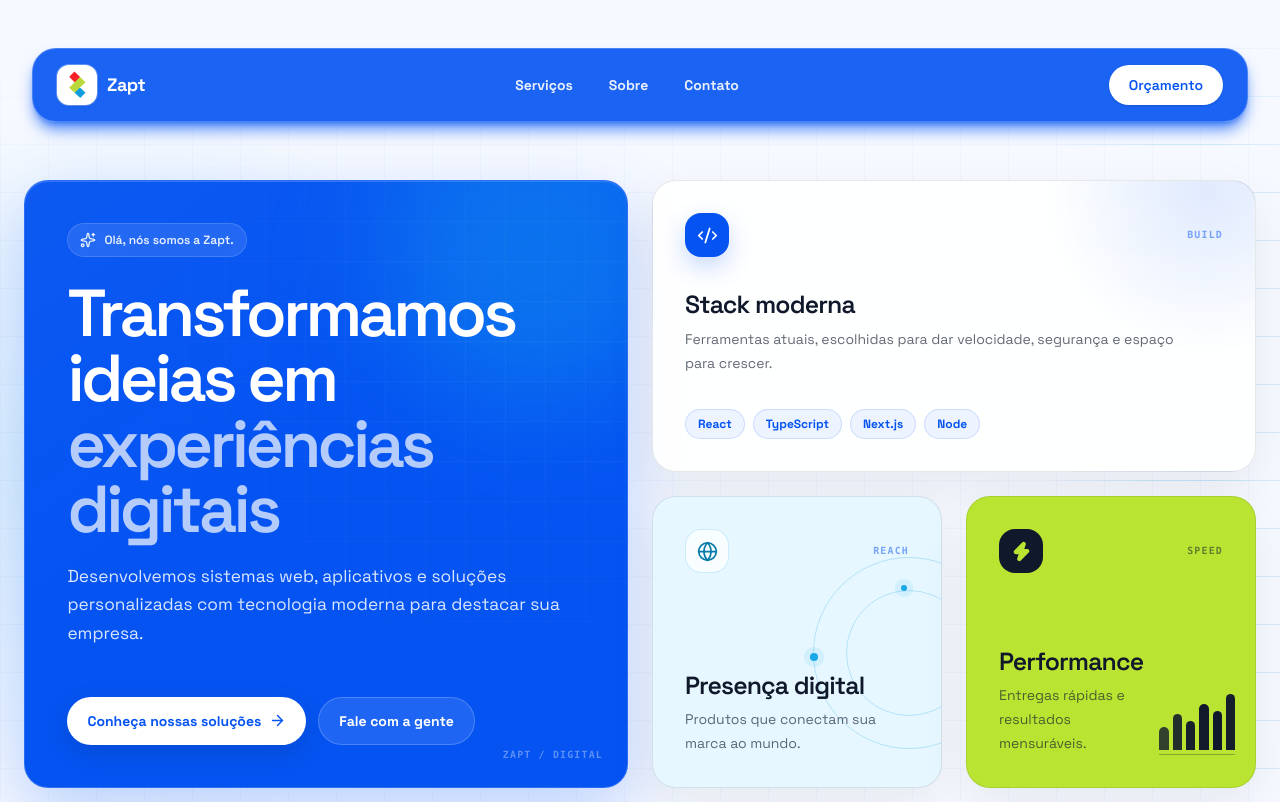
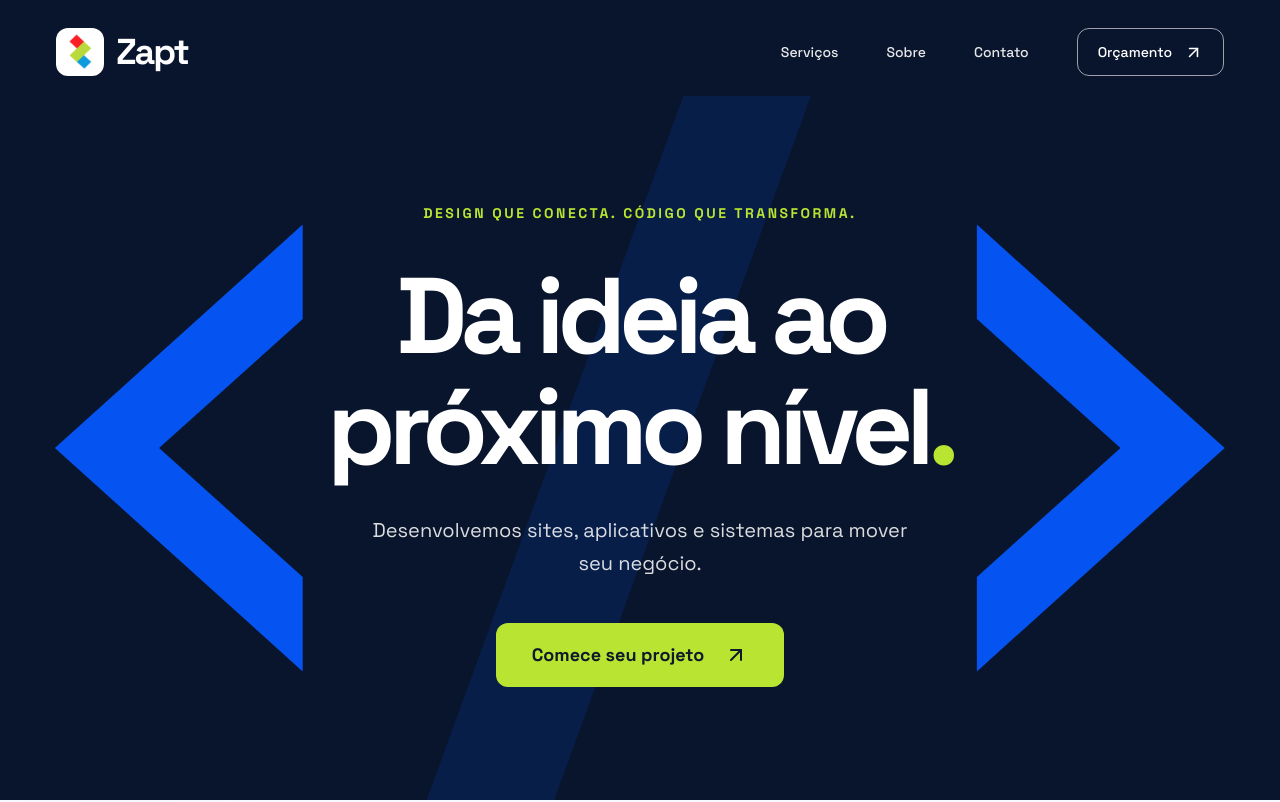
Before and after one commit to Gabriel-Andreoni/zapt, a Next.js app: page / in a window 1280 px wide. Shown: the top 802 px of the page. Built offline with nearby package versions, Linux system fonts and the light colour scheme.

Commit message:
Criação de uma nova hero e remoção da malha de background

```diff
--- a/app/background-grid.module.css
+++ /dev/null
@@ -1,81 +0,0 @@
-.grid {
-  background-image:
-    linear-gradient(rgba(5, 84, 242, 0.03) 1px, transparent 1px),
-    linear-gradient(90deg, rgba(5, 84, 242, 0.03) 1px, transparent 1px);
-  background-size: 48px 48px;
-  mask-image: linear-gradient(
-    to bottom,
-    transparent,
-    black 4%,
-    black 96%,
-    transparent
-  );
-}
-
-.columnSweep,
-.rowSweep {
-  position: absolute;
-  inset: 0;
-  will-change: transform;
-}
-
-.columnSweep {
-  animation: sweep-columns 14s linear infinite;
-  background-image: linear-gradient(
-    90deg,
-    rgba(5, 84, 242, 0.2) 1px,
-    transparent 1px
-  );
-  background-size: 48px 48px;
-  mask-image: linear-gradient(
-    to bottom,
-    transparent 38%,
-    black 48%,
-    black 52%,
-    transparent 62%
-  );
-}
-
-.rowSweep {
-  animation: sweep-rows 11s linear -3s infinite;
-  background-image: linear-gradient(
-    rgba(24, 168, 232, 0.2) 1px,
-    transparent 1px
-  );
-  background-size: 48px 48px;
-  mask-image: linear-gradient(
-    to right,
-    transparent 38%,
-    black 48%,
-    black 52%,
-    transparent 62%
-  );
-}
-
-@keyframes sweep-columns {
-  from {
-    transform: translateY(-60%);
-  }
-
-  to {
-    transform: translateY(60%);
-  }
-}
-
-@keyframes sweep-rows {
-  from {
-    transform: translateX(-60%);
-  }
-
-  to {
-    transform: translateX(60%);
-  }
-}
-
-@media (prefers-reduced-motion: reduce) {
-  .columnSweep,
-  .rowSweep {
-    animation: none;
-    display: none;
-  }
-}
--- a/app/page.tsx
+++ b/app/page.tsx
@@ -5,19 +5,10 @@ import { About } from "./sections/About";
 import { CallToAction } from "./sections/CallToAction";
 import { Footer } from "./sections/Footer";
 import { Services } from "./sections/Services";
-import styles from "./background-grid.module.css";
 
 export default function Home() {
   return (
     <div className="relative isolate min-h-screen overflow-x-clip bg-surface-canvas bg-[radial-gradient(circle_at_10%_10%,rgba(24,168,232,0.14),transparent_23rem),radial-gradient(circle_at_90%_36%,rgba(5,84,242,0.12),transparent_27rem),radial-gradient(circle_at_8%_68%,rgba(185,229,50,0.08),transparent_24rem),radial-gradient(circle_at_88%_94%,rgba(24,168,232,0.10),transparent_26rem)]">
-      <div
-        className={`${styles.grid} pointer-events-none absolute inset-0 -z-10 overflow-hidden`}
-        aria-hidden="true"
-      >
-        <div className={styles.columnSweep} />
-        <div className={styles.rowSweep} />
-      </div>
-
       <Hero />
       <Services />
       <About />
--- a/app/sections/Hero/index.tsx
+++ b/app/sections/Hero/index.tsx
@@ -1,225 +1,99 @@
-import { ArrowRight, Code2, Globe, Sparkles, Zap } from "lucide-react";
-import Header from "../Menu";
+"use client";
 
-const technologies = ["React", "TypeScript", "Next.js", "Node"];
+import { useState } from "react";
+import Image from "next/image";
+import Link from "next/link";
+import { ArrowUpRight, Menu, X } from "lucide-react";
 
-const cardBase =
-  "group relative min-w-0 overflow-hidden rounded-3xl border border-ink/10 p-[clamp(1.35rem,3vw,2rem)] shadow-[0_18px_50px_rgba(16,24,43,0.07)] transition-all duration-200 hover:-translate-y-1 hover:border-brand-primary/20 hover:shadow-[0_24px_65px_rgba(16,24,43,0.13)] motion-reduce:transition-none";
+const navigation = [
+  { label: "Serviços", href: "#produtos" },
+  { label: "Sobre", href: "#sobre" },
+  { label: "Contato", href: "#contato" },
+];
 
-const cardLabel =
-  "font-mono text-[0.62rem] font-bold tracking-[0.12em] uppercase";
+const focus =
+  "focus-visible:outline-2 focus-visible:outline-offset-4 focus-visible:outline-brand-highlight";
 
-function PerformanceSignal() {
+function HeroNavigation() {
+  const [menuOpen, setMenuOpen] = useState(false);
+
   return (
-    <div
-      className="flex h-[3.8rem] w-[4.75rem] shrink-0 items-end gap-1 border-b border-ink/30 pb-1"
-      aria-hidden="true"
-    >
-      {[42, 64, 52, 82, 70, 100].map((height, index) => (
-        <span
-          key={height}
-          className="h-full w-full origin-bottom animate-pulse rounded-t-full rounded-b-sm bg-ink motion-reduce:animate-none"
-          style={{
-            height: `${height}%`,
-            animationDelay: `${index * 120}ms`,
-          }}
-        />
+    <header className="relative z-20 mx-auto flex w-full max-w-[96rem] items-center justify-between gap-6 px-6 py-6 sm:px-10 lg:px-14 lg:py-7">
+      <Link href="/" aria-label="Zapt — página inicial" className={`flex shrink-0 items-center gap-3 rounded-lg ${focus}`}>
+        <span className="flex size-10 items-center justify-center rounded-xl bg-white p-1.5 sm:size-12">
+          <Image src="/logo.png" alt="" width={120} height={180} loading="eager" className="h-full w-auto" />
+        </span>
+        <span className="text-3xl font-bold tracking-[-0.06em] sm:text-4xl">Zapt</span>
+      </Link>
+
+      <nav aria-label="Navegação principal" className="hidden items-center gap-9 md:flex lg:gap-12">
+        {navigation.map(({ label, href }) => (
+          <a key={href} href={href} className={`rounded-sm py-3 text-sm font-medium text-white/90 transition-colors hover:text-brand-highlight ${focus}`}>{label}</a>
         ))}
+        <a href="#contato" className={`inline-flex min-h-12 items-center gap-3 rounded-xl border border-white/60 px-5 text-sm font-medium transition-colors hover:border-brand-highlight hover:text-brand-highlight ${focus}`}>
+          Orçamento <ArrowUpRight size={19} aria-hidden="true" />
+        </a>
+      </nav>
+
+      <button type="button" aria-label={menuOpen ? "Fechar menu" : "Abrir menu"} aria-expanded={menuOpen} aria-controls="hero-code-menu" onClick={() => setMenuOpen(!menuOpen)} className={`flex size-12 items-center justify-center rounded-xl border border-white/30 transition-colors hover:bg-white/10 md:hidden ${focus}`}>
+        {menuOpen ? <X aria-hidden="true" /> : <Menu aria-hidden="true" />}
+      </button>
+      {menuOpen && (
+        <nav id="hero-code-menu" aria-label="Navegação móvel" onKeyDown={(event) => {
+          if (event.key === "Escape") {
+            setMenuOpen(false);
+            event.currentTarget.parentElement?.querySelector("button")?.focus();
+          }
+        }} className="absolute top-full right-6 left-6 rounded-2xl border border-white/20 bg-[#08152c] p-3 shadow-xl md:hidden">
+          {navigation.map(({ label, href }) => (
+            <a key={href} href={href} onClick={() => setMenuOpen(false)} className={`block rounded-lg px-4 py-3 font-medium transition-colors hover:bg-white/10 ${focus}`}>{label}</a>
+          ))}
+          <a href="#contato" onClick={() => setMenuOpen(false)} className={`mt-2 flex items-center justify-between rounded-lg bg-brand-highlight px-4 py-3 font-semibold text-ink ${focus}`}>
+            Orçamento <ArrowUpRight size={19} aria-hidden="true" />
+          </a>
+        </nav>
+      )}
+    </header>
+  );
+}
+
+function CodeBackdrop() {
+  return (
+    <div aria-hidden="true" className="pointer-events-none absolute inset-x-0 top-24 bottom-0 overflow-hidden select-none">
+      <svg viewBox="0 0 1536 900" preserveAspectRatio="none" focusable="false" className="absolute inset-0 h-full w-full">
+        <path d="M820 0H973L665 900H512Z" className="fill-brand-primary/15" />
+      </svg>
+      <svg viewBox="0 0 400 720" preserveAspectRatio="none" focusable="false" className="absolute top-1/2 left-[3%] h-[48%] w-[14%] -translate-y-1/2 fill-brand-primary/65 sm:h-[68%] sm:w-[22%] sm:fill-brand-primary">
+        <path d="M376 24L24 360L376 696V554L172 360L376 166Z" />
+      </svg>
+      <svg viewBox="0 0 400 720" preserveAspectRatio="none" focusable="false" className="absolute top-1/2 right-[3%] h-[48%] w-[14%] -translate-y-1/2 fill-brand-primary/65 sm:h-[68%] sm:w-[22%] sm:fill-brand-primary">
+        <path d="M24 24L376 360L24 696V554L228 360L24 166Z" />
+      </svg>
     </div>
   );
 }
 
 export default function Hero() {
   return (
-    <>
-      <Header />
-      <section
-        className="relative isolate w-full overflow-hidden pt-[clamp(9.25rem,14vw,10.75rem)] pb-8 md:pb-12 lg:pt-[11.25rem] lg:pb-16"
-        aria-labelledby="hero-title"
-      >
-        <div className="mx-auto w-[calc(100%-2rem)] max-w-7xl sm:w-[calc(100%-3rem)]">
-          <div className="relative">
-            <div className="grid grid-cols-2 gap-4 md:gap-5 lg:gap-6 xl:grid-cols-4 xl:grid-rows-2">
-              <header
-                className={`${cardBase} col-span-2 border-white/15 bg-brand-primary bg-[linear-gradient(145deg,rgba(255,255,255,0.03),transparent_44%)] text-white shadow-[0_26px_70px_rgba(5,84,242,0.24),inset_0_1px_rgba(255,255,255,0.16)] hover:border-white/25 hover:shadow-[0_30px_80px_rgba(5,84,242,0.30)] md:min-h-[32rem] lg:p-[2.65rem] xl:row-span-2 xl:min-h-[38rem]`}
-              >
-                <div
-                  className="absolute inset-0 bg-[linear-gradient(rgba(255,255,255,0.35)_1px,transparent_1px),linear-gradient(90deg,rgba(255,255,255,0.35)_1px,transparent_1px)] bg-[size:40px_40px] opacity-[0.17] [mask-image:radial-gradient(circle_at_82%_22%,black,transparent_62%)]"
-                  aria-hidden="true"
-                />
-                <div
-                  className="absolute -top-20 -right-16 aspect-square w-76 rounded-full bg-brand-secondary/35 blur-[55px]"
-                  aria-hidden="true"
-                />
-
-                <div className="relative z-10 flex h-full flex-col justify-between gap-10">
-                  <div>
-                    <p className="inline-flex items-center gap-2 rounded-full border border-white/15 bg-white/10 px-3 py-2 text-xs leading-none font-semibold text-white/90 backdrop-blur-sm">
-                      <Sparkles
-                        size={16}
-                        strokeWidth={2}
-                        aria-hidden="true"
-                      />
-                      Olá, nós somos a Zapt.
+    <section id="inicio" aria-labelledby="hero-code-title" className="relative isolate flex min-h-dvh flex-col overflow-hidden bg-[#08152c] text-white">
+      <HeroNavigation />
+      <CodeBackdrop />
+      <div className="relative z-10 mx-auto flex w-full max-w-[90rem] flex-1 flex-col items-center justify-center px-6 pt-16 pb-20 text-center sm:px-10 sm:pt-20 sm:pb-24 lg:pt-24 lg:pb-28">
+        <p className="max-w-[32ch] text-[0.65rem] leading-6 font-bold tracking-[0.18em] text-balance text-brand-highlight uppercase sm:max-w-none sm:text-xs lg:text-sm">
+          Design que conecta. Código que transforma.
         </p>
-
-                    <h1
-                      id="hero-title"
-                      className="mt-6 max-w-[12ch] text-[clamp(1.9rem,9vw,4.15rem)] leading-[0.98] font-semibold tracking-[-0.055em] text-balance text-white"
-                    >
-                      Transformamos ideias em{" "}
-                      <span className="text-white/70">
-                        experiências digitais
-                      </span>
+        <h1 id="hero-code-title" className="mt-7 text-[clamp(2.6rem,8.4vw,8rem)] leading-[1.03] font-bold tracking-[-0.065em] sm:mt-9">
+          <span className="block">Da ideia ao</span>
+          <span className="block">próximo nível<span className="text-brand-highlight">.</span></span>
         </h1>
-
-                    <p className="mt-5 max-w-xl text-[clamp(0.98rem,2vw,1.08rem)] leading-[1.65] text-white/85">
-                      Desenvolvemos sistemas web, aplicativos e soluções
-                      personalizadas com tecnologia moderna para destacar sua
-                      empresa.
+        <p className="mt-7 max-w-[43ch] text-base leading-relaxed text-pretty text-white/85 sm:mt-8 sm:text-lg lg:text-xl">
+          Desenvolvemos sites, aplicativos e sistemas para mover seu negócio.
         </p>
-                  </div>
-
-                  <div className="flex flex-col items-stretch gap-3 min-[560px]:flex-row min-[560px]:flex-wrap min-[560px]:items-center">
-                    <a
-                      href="#produtos"
-                      className="inline-flex min-h-12 items-center justify-center gap-2 rounded-full bg-white px-5 py-3 text-sm font-bold text-brand-primary shadow-[0_8px_24px_rgba(16,24,43,0.15)] transition-all duration-200 hover:-translate-y-0.5 hover:bg-surface-soft hover:shadow-[0_12px_30px_rgba(16,24,43,0.22)] focus-visible:outline-3 focus-visible:outline-offset-3 focus-visible:outline-brand-highlight motion-reduce:transition-none"
-                    >
-                      Conheça nossas soluções
-                      <ArrowRight size={17} aria-hidden="true" />
-                    </a>
-                    <a
-                      href="#contato"
-                      className="inline-flex min-h-12 items-center justify-center rounded-full border border-white/20 bg-white/10 px-5 py-3 text-sm font-bold text-white transition-all duration-200 hover:-translate-y-0.5 hover:bg-white/15 focus-visible:outline-3 focus-visible:outline-offset-3 focus-visible:outline-brand-highlight motion-reduce:transition-none"
-                    >
-                      Fale com a gente
+        <a href="#contato" className={`group mt-9 inline-flex min-h-14 items-center justify-center gap-5 rounded-xl bg-brand-highlight px-6 py-4 text-base font-bold text-ink transition-[background-color,transform] duration-200 hover:-translate-y-1 hover:bg-[#c9f34a] motion-reduce:transform-none motion-reduce:transition-none sm:mt-11 sm:min-h-16 sm:px-9 sm:text-lg ${focus}`}>
+          Comece seu projeto
+          <ArrowUpRight className="size-5 shrink-0 sm:size-6" aria-hidden="true" />
         </a>
       </div>
-                </div>
-
-                <span
-                  className={`${cardLabel} absolute right-6 bottom-6 hidden text-white/35 sm:block`}
-                  aria-hidden="true"
-                >
-                  ZAPT / DIGITAL
-                </span>
-              </header>
-
-              <section
-                className={`${cardBase} col-span-2 flex flex-col justify-between gap-5 bg-[radial-gradient(circle_at_92%_4%,rgba(5,84,242,0.12),transparent_10rem)] bg-white/90 text-ink backdrop-blur-sm sm:min-h-68 xl:min-h-0`}
-                aria-labelledby="modern-stack-title"
-              >
-                <div className="relative z-10 flex items-center justify-between gap-4">
-                  <span
-                    className="inline-flex size-11 shrink-0 items-center justify-center rounded-2xl bg-brand-primary text-white shadow-[0_10px_25px_rgba(5,84,242,0.22)]"
-                    aria-hidden="true"
-                  >
-                    <Code2 size={21} />
-                  </span>
-                  <span className={`${cardLabel} text-brand-primary/50`}>
-                    BUILD
-                  </span>
-                </div>
-
-                <div>
-                  <h2
-                    id="modern-stack-title"
-                    className="text-[clamp(1.25rem,2vw,1.55rem)] leading-[1.1] font-semibold tracking-[-0.035em] text-inherit"
-                  >
-                    Stack moderna
-                  </h2>
-                  <p className="mt-2 max-w-lg text-sm leading-6 text-ink/65">
-                    Ferramentas atuais, escolhidas para dar velocidade,
-                    segurança e espaço para crescer.
-                  </p>
-                </div>
-
-                <ul
-                  className="flex flex-wrap gap-2"
-                  aria-label="Tecnologias utilizadas"
-                  role="list"
-                >
-                  {technologies.map((tech) => (
-                    <li
-                      key={tech}
-                      className="rounded-full border border-brand-primary/15 bg-surface-soft px-3 py-1.5 text-xs font-bold text-brand-primary"
-                    >
-                      {tech}
-                    </li>
-                  ))}
-                </ul>
     </section>
-
-              <section
-                className={`${cardBase} col-span-2 flex flex-col justify-between gap-8 bg-surface-sky text-ink min-[560px]:col-span-1 min-[560px]:min-h-60 xl:min-h-0`}
-                aria-labelledby="digital-presence-title"
-              >
-                <div
-                  className="absolute top-15 -right-16 aspect-square w-48 rounded-full border border-brand-secondary/25 before:absolute before:inset-8 before:rounded-full before:border before:border-brand-secondary/25 before:content-['']"
-                  aria-hidden="true"
-                >
-                  <span className="absolute top-1/2 -left-1 size-2 rounded-full bg-brand-secondary shadow-[0_0_0_6px_rgba(24,168,232,0.10)]" />
-                  <span className="absolute top-[14%] left-[46%] size-1.5 rounded-full bg-brand-secondary shadow-[0_0_0_6px_rgba(24,168,232,0.10)]" />
-                </div>
-
-                <div className="relative z-10 flex items-center justify-between gap-4">
-                  <span
-                    className="inline-flex size-11 shrink-0 items-center justify-center rounded-2xl border border-brand-secondary/20 bg-white/70 text-brand-secondary-strong"
-                    aria-hidden="true"
-                  >
-                    <Globe size={21} />
-                  </span>
-                  <span className={`${cardLabel} text-brand-primary/50`}>
-                    REACH
-                  </span>
-                </div>
-
-                <div className="relative z-10">
-                  <h2
-                    id="digital-presence-title"
-                    className="text-[clamp(1.25rem,2vw,1.55rem)] leading-[1.1] font-semibold tracking-[-0.035em] text-inherit"
-                  >
-                    Presença digital
-                  </h2>
-                  <p className="mt-2 text-sm leading-6 text-ink/65">
-                    Produtos que conectam sua marca ao mundo.
-                  </p>
-                </div>
-              </section>
-
-              <section
-                className={`${cardBase} col-span-2 flex flex-col justify-between gap-8 bg-brand-highlight text-ink min-[560px]:col-span-1 min-[560px]:min-h-60 xl:min-h-0`}
-                aria-labelledby="performance-title"
-              >
-                <div className="relative z-10 flex items-center justify-between gap-4">
-                  <span
-                    className="inline-flex size-11 shrink-0 items-center justify-center rounded-2xl bg-ink text-brand-highlight"
-                    aria-hidden="true"
-                  >
-                    <Zap size={21} fill="currentColor" />
-                  </span>
-                  <span className={`${cardLabel} text-ink/50`}>SPEED</span>
-                </div>
-
-                <div className="relative z-10 flex items-end justify-between gap-4">
-                  <div>
-                    <h2
-                      id="performance-title"
-                      className="text-[clamp(1.25rem,2vw,1.55rem)] leading-[1.1] font-semibold tracking-[-0.035em] text-inherit"
-                    >
-                      Performance
-                    </h2>
-                    <p className="mt-2 text-sm leading-6 text-ink/65">
-                      Entregas rápidas e resultados mensuráveis.
-                    </p>
-                  </div>
-                  <PerformanceSignal />
-                </div>
-              </section>
-            </div>
-          </div>
-        </div>
-      </section>
-    </>
   );
 }
```
Lines whose indentation alone changed are shown as unchanged.
